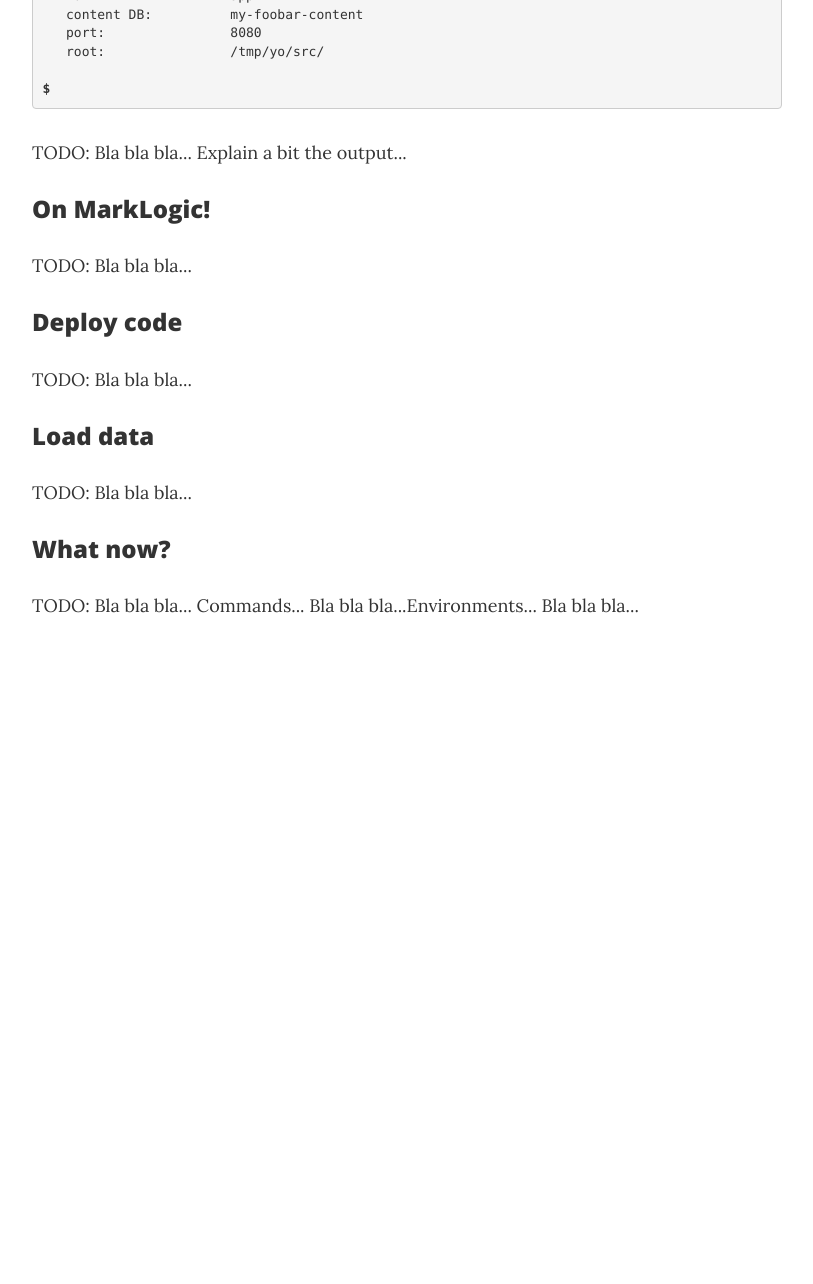
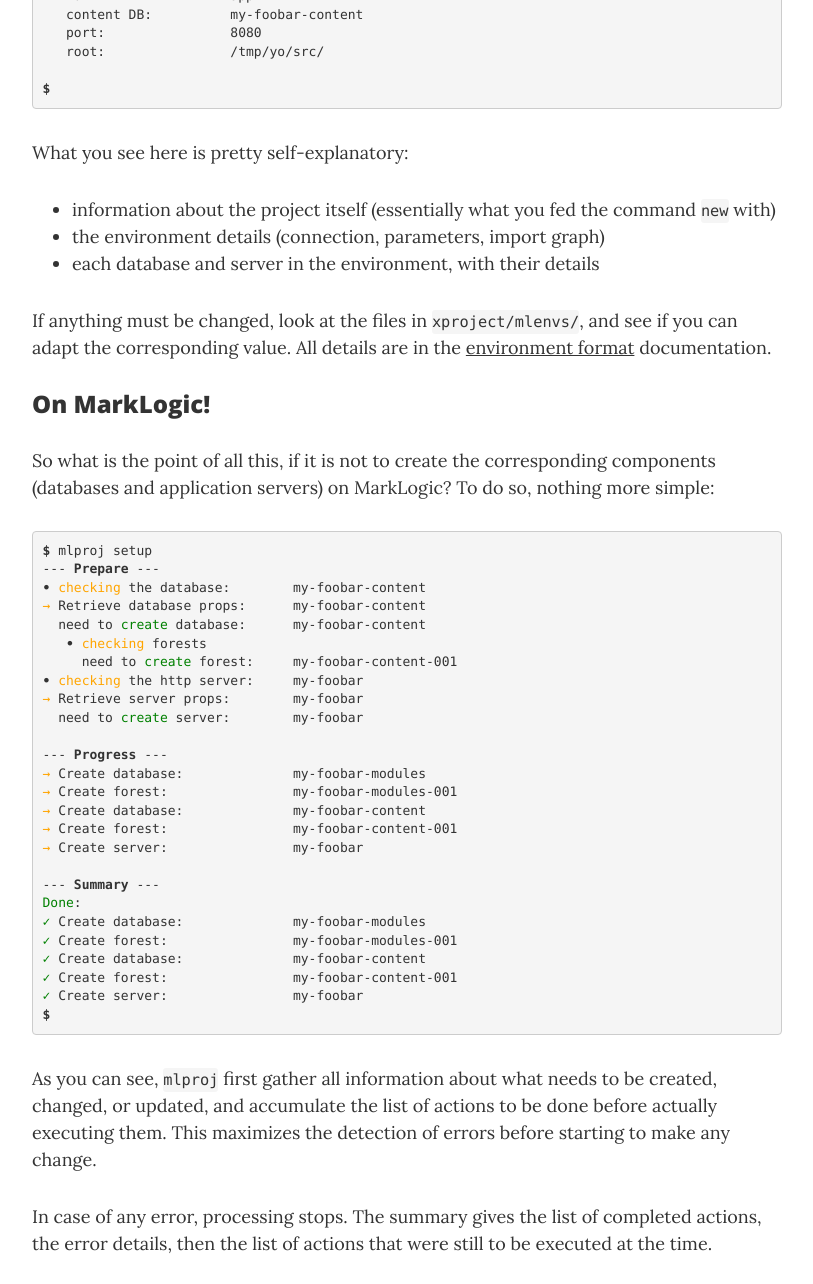
Before and after one commit to fgeorges/mlproj, a website: page web/start.html in a window 1280 px wide. Shown: the part 2660-3944 px from the top of the page, without its empty margins (233-1046 px from the left). Before the commit the page ends 3309 px from the top, so only its background shows below. Drawn offline with nearby package versions, Linux system fonts and the light colour scheme.

Commit message:
More work on the Get Started guide.

```diff
--- a/web/start.html
+++ b/web/start.html
@@ -178,12 +178,64 @@
 
 <b>$</b> </pre>
 	    <p>
-	      TODO: Bla bla bla...  Explain a bit the output...
+	      What you see here is pretty self-explanatory:
+	    </p>
+	    <ul>
+	      <li>information about the project itself (essentially what you fed the
+		command <code>new</code> with)</li>
+	      <li>the environment details (connection, parameters, import graph)</li>
+	      <li>each database and server in the environment, with their details</li>
+	    </ul>
+	    <p>
+	      If anything must be changed, look at the files
+	      in <code>xproject/mlenvs/</code>, and see if you can adapt the corresponding
+	      value.  All details are in the <a href="environments">environment format</a>
+	      documentation.
 	    </p>
 
 	    <h3>On MarkLogic!</h3>
 	    <p>
-	      TODO: Bla bla bla...
+	      So what is the point of all this, if it is not to create the corresponding
+	      components (databases and application servers) on MarkLogic?  To do so,
+	      nothing more simple:
+	    </p>
+	    <pre>
+<b>$</b> mlproj setup
+--- <b>Prepare</b> ---
+<b>•</b> <span style="color: orange">checking</span> the database: 	my-foobar-content
+<span style="color: orange">→</span> Retrieve database props: 	my-foobar-content
+  need to <span style="color: green">create</span> database: 	my-foobar-content
+   <b>•</b> <span style="color: orange">checking</span> forests
+     need to <span style="color: green">create</span> forest: 	my-foobar-content-001
+<b>•</b> <span style="color: orange">checking</span> the http server: 	my-foobar
+<span style="color: orange">→</span> Retrieve server props: 	my-foobar
+  need to <span style="color: green">create</span> server: 	my-foobar
+
+--- <b>Progress</b> ---
+<span style="color: orange">→</span> Create database: 		my-foobar-modules
+<span style="color: orange">→</span> Create forest:  		my-foobar-modules-001
+<span style="color: orange">→</span> Create database: 		my-foobar-content
+<span style="color: orange">→</span> Create forest:  		my-foobar-content-001
+<span style="color: orange">→</span> Create server: 		my-foobar
+
+--- <b>Summary</b> ---
+<span style="color: green">Done</span>:
+<span style="color: green">✓</span> Create database: 		my-foobar-modules
+<span style="color: green">✓</span> Create forest:  		my-foobar-modules-001
+<span style="color: green">✓</span> Create database: 		my-foobar-content
+<span style="color: green">✓</span> Create forest:  		my-foobar-content-001
+<span style="color: green">✓</span> Create server: 		my-foobar
+<b>$</b> </pre>
+	    <p>
+	      As you can see, <code>mlproj</code> first gather all information about what
+	      needs to be created, changed, or updated, and accumulate the list of actions
+	      to be done before actually executing them.  This maximizes the detection of
+	      errors before starting to make any change.
+	    </p>
+	    <p>
+	      In case of any error, processing stops.  The summary gives the list of
+	      completed actions, the error details, then the list of actions that were
+	      still to be executed at the time.
 	    </p>
 
 	    <h3>Deploy code</h3>
```
